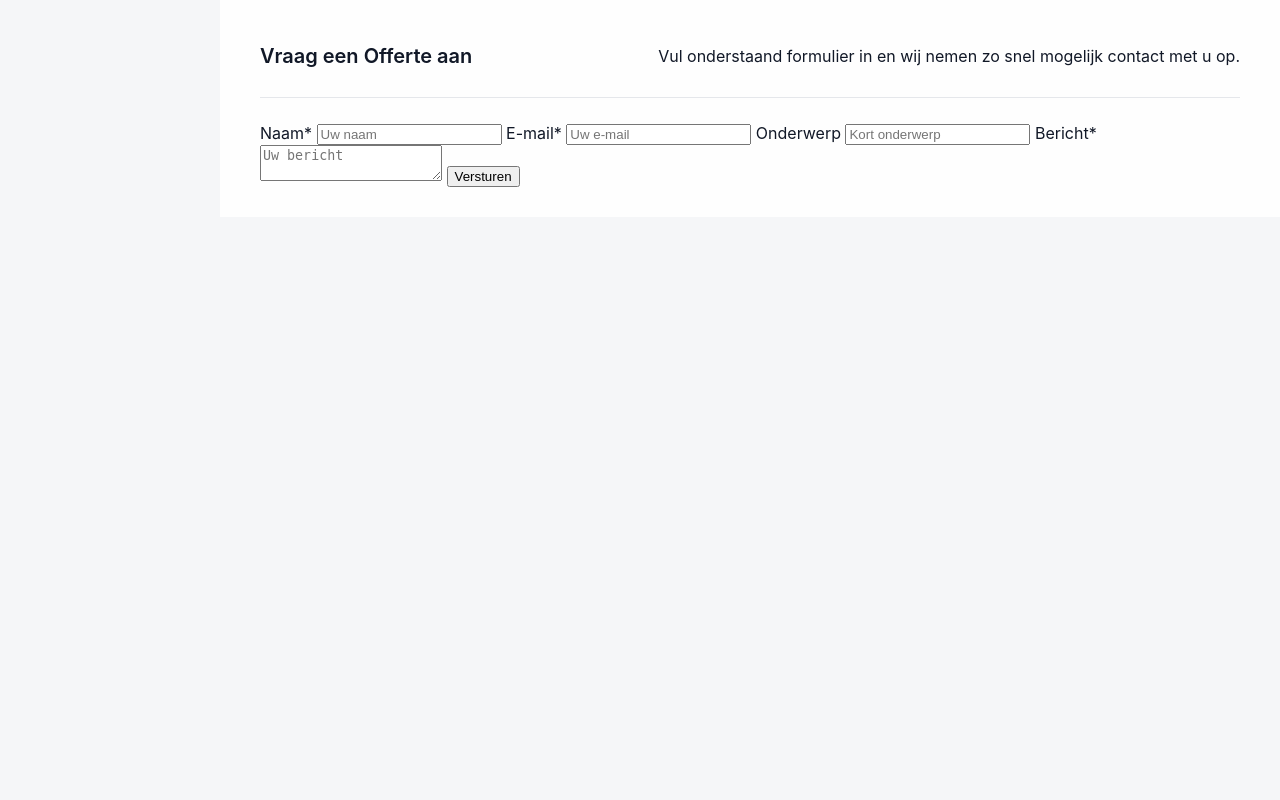
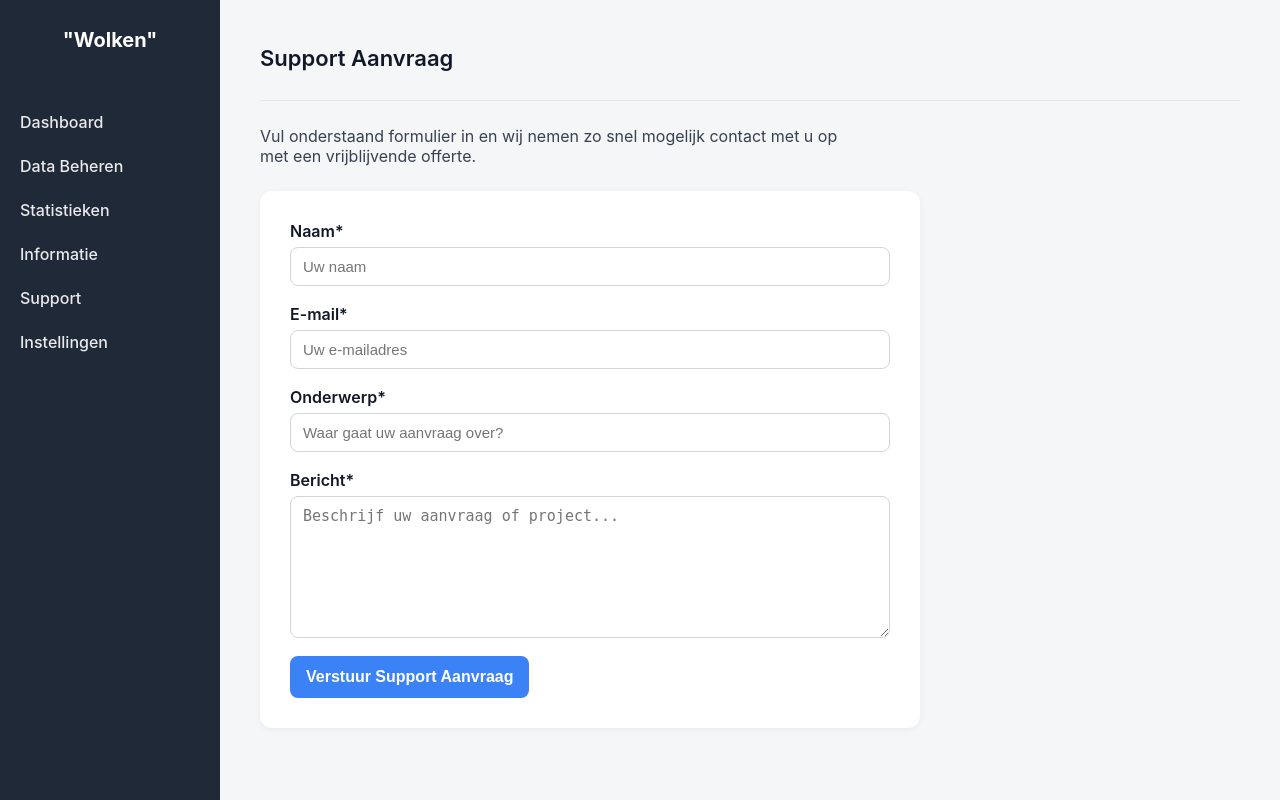
Before and after one commit to Joesra/dooyoogeequu34, a Flask app: template app/templates/offerte_aanvraag.html in a window 1280 px wide. Run offline with Flask 3, Linux system fonts and the light colour scheme; the template is opened without the code that fills it, so the values that code supplies are empty.

Commit message:
Offerte is support aanvraag geworden, css en menu toegevoegd

```diff
--- a/app/main/routes.py
+++ b/app/main/routes.py
@@ -21,8 +21,8 @@ def index():
 def informatie():
     return render_template("info.html")
 
-@bp.route("/offerte", methods=["GET", "POST"])
-def offerte():
+@bp.route("/contact", methods=["GET", "POST"])
+def contact():
     # Haalt data op van de form in offerte_aanvraag.html
     if request.method == "POST":
         naam = request.form["naam"]
@@ -43,6 +43,6 @@ def offerte():
         cursor.close()
         conn.close() #sluit de verbinding met de database af
 
-        return redirect("/offerte")  #blijft op dezelfde pagina voor nu, later naar iets van bedankt voor de aanvraag
+        return redirect("/contact")  #blijft op dezelfde pagina voor nu, later naar iets van bedankt voor de aanvraag
 
     return render_template("offerte_aanvraag.html")
--- a/app/static/css/offerte_aanvraag.css
+++ b/app/static/css/offerte_aanvraag.css
@@ -0,0 +1,78 @@
+.offerte-page {
+  background-color: #f5f6f8;
+}
+
+.form-container {
+  background: #fff;
+  border-radius: 12px;
+  box-shadow: 0 2px 6px rgba(0, 0, 0, 0.05);
+  padding: 30px;
+  max-width: 600px;
+  margin-top: 25px;
+}
+
+.offerte-form {
+  display: flex;
+  flex-direction: column;
+  gap: 18px;
+}
+
+.form-group {
+  display: flex;
+  flex-direction: column;
+}
+
+.form-group label {
+  font-weight: 600;
+  margin-bottom: 6px;
+  color: #111827;
+}
+
+.form-group input,
+.form-group textarea {
+  border: 1px solid #d1d5db;
+  border-radius: 8px;
+  padding: 10px 12px;
+  font-size: 15px;
+  transition: border-color 0.2s;
+  background-color: #fff;
+  resize: vertical;
+}
+
+.form-group input:focus,
+.form-group textarea:focus {
+  border-color: #3b82f6;
+  outline: none;
+}
+
+textarea {
+  min-height: 120px;
+}
+
+.btn-submit {
+  background-color: #3b82f6;
+  color: white;
+  border: none;
+  border-radius: 8px;
+  font-weight: 600;
+  font-size: 16px;
+  padding: 12px 16px;
+  cursor: pointer;
+  transition: background 0.25s;
+  width: fit-content;
+}
+
+.btn-submit:hover {
+  background-color: #2563eb;
+}
+
+header h1 {
+  font-size: 22px;
+  font-weight: 600;
+}
+
+section p {
+  margin-bottom: 15px;
+  color: #374151;
+  max-width: 600px;
+}
--- a/app/templates/info.html
+++ b/app/templates/info.html
@@ -20,6 +20,8 @@
             <li><a href="#">Statistieken</a></li>
             <li class="{% if request.path == '/info' %}active-link{% endif %}">
                 <a href="{{ url_for('main.informatie') }}">Informatie</a>
+            <li class="{% if request.path == '/info' %}active-link{% endif %}">
+                <a href="{{ url_for('main.contact') }}">Support</a>
             </li>
             <li><a href="#">Instellingen</a></li>
         </ul>
@@ -120,7 +122,8 @@
             <div class="news-item integratie">
                 <h3>Verbeterde API integraties</h3>
                 <p>Q4 2025</p>
-                <p>We breiden de API functionaliteit uit voor meer compatibiliteit met bestaande gemeentelijke systemen.</p>
+                <p>We breiden de API functionaliteit uit voor meer compatibiliteit met bestaande gemeentelijke systemen.
+                </p>
             </div>
             <div class="news-item system">
                 <h3>Nieuwe security features</h3>
--- a/app/templates/offerte_aanvraag.html
+++ b/app/templates/offerte_aanvraag.html
@@ -9,29 +9,59 @@
     <link rel="stylesheet" href="{{ url_for('static', filename='css/offerte_aanvraag.css') }}">
 </head>
 <body>
+    <div class="sidebar">
+        <div class="logo">"Wolken"</div>
+        <ul>
+            <li class="{% if request.path == '/home' %}active-link{% endif %}">
+                <a href="{{ url_for('main.index') }}">Dashboard</a>
+            </li>
+            <li><a href="#">Data Beheren</a></li>
+            <li><a href="#">Statistieken</a></li>
+            <li class="{% if request.path == '/info' %}active-link{% endif %}">
+                <a href="{{ url_for('main.informatie') }}">Informatie</a>
+            <li class="{% if request.path == '/contact' %}active-link{% endif %}">
+                <a href="{{ url_for('main.contact') }}">Support</a>
+            </li>
+            <li><a href="#">Instellingen</a></li>
+        </ul>
+    </div>
+
     <div class="main offerte-page">
-        <header class="offerte-header">
-            <h1>Vraag een Offerte aan</h1>
-            <p>Vul onderstaand formulier in en wij nemen zo snel mogelijk contact met u op.</p>
+        <header>
+            <h1>Support Aanvraag</h1>
         </header>
 
-        <div class="form-container">
-            <form method="POST" action="/offerte">
-                <label>Naam*</label>
-                <input type="text" name="naam" required placeholder="Uw naam">
+        <section>
+            <p>
+                Vul onderstaand formulier in en wij nemen zo snel mogelijk contact met u op met een vrijblijvende offerte.
+            </p>
 
-                <label>E-mail*</label>
-                <input type="email" name="email" required placeholder="Uw e-mail">
+            <div class="form-container">
+                <form method="POST" action="/contact" class="offerte-form">
+                    <div class="form-group">
+                        <label for="naam">Naam*</label>
+                        <input type="text" id="naam" name="naam" required placeholder="Uw naam">
+                    </div>
 
-                <label>Onderwerp</label>
-                <input type="text" name="onderwerp" placeholder="Kort onderwerp">
+                    <div class="form-group">
+                        <label for="email">E-mail*</label>
+                        <input type="email" id="email" name="email" required placeholder="Uw e-mailadres">
+                    </div>
 
-                <label>Bericht*</label>
-                <textarea name="bericht" required placeholder="Uw bericht"></textarea>
+                    <div class="form-group">
+                        <label for="onderwerp">Onderwerp*</label>
+                        <input type="text" id="onderwerp" name="onderwerp" required placeholder="Waar gaat uw aanvraag over?">
+                    </div>
 
-                <button type="submit">Versturen</button>
-            </form>
-        </div>
+                    <div class="form-group">
+                        <label for="bericht">Bericht*</label>
+                        <textarea id="bericht" name="bericht" required placeholder="Beschrijf uw aanvraag of project..."></textarea>
+                    </div>
+
+                    <button type="submit" class="btn-submit">Verstuur Support Aanvraag</button>
+                </form>
+            </div>
+        </section>
     </div>
 </body>
 </html>
```
